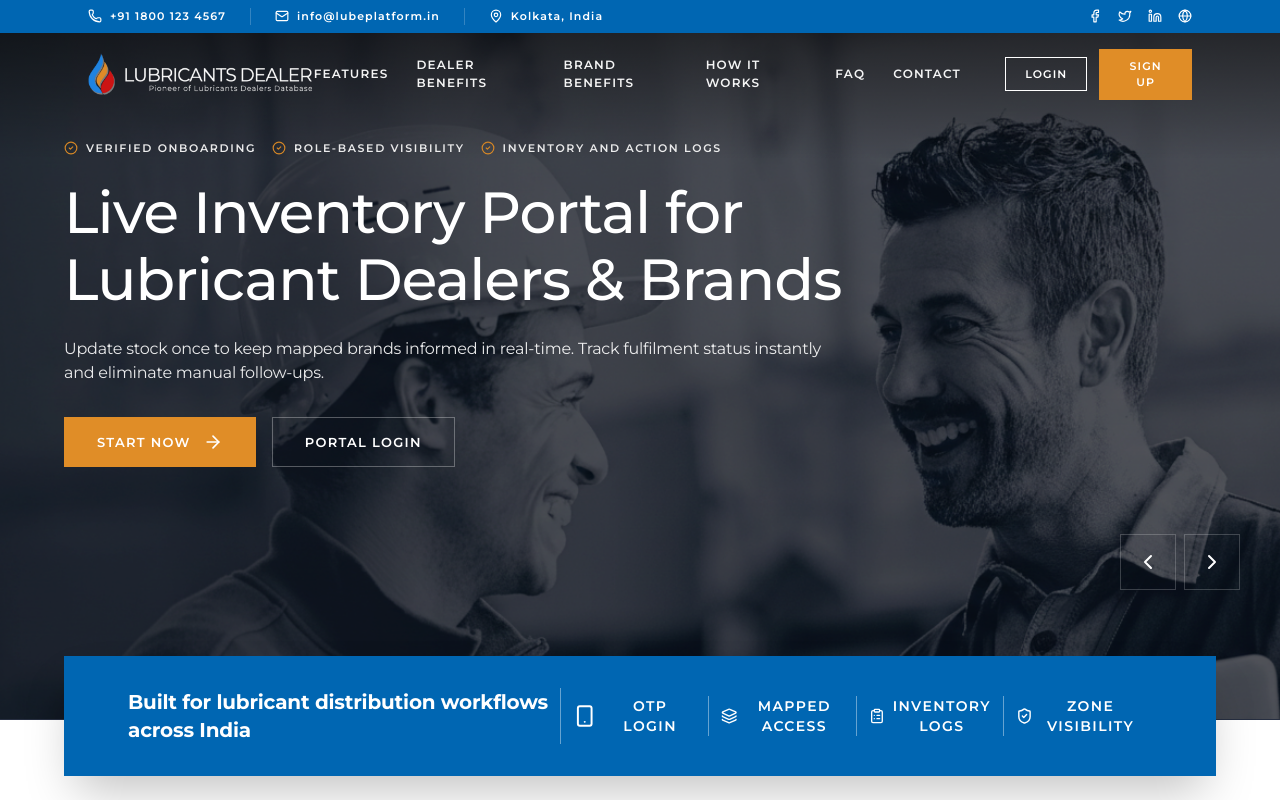
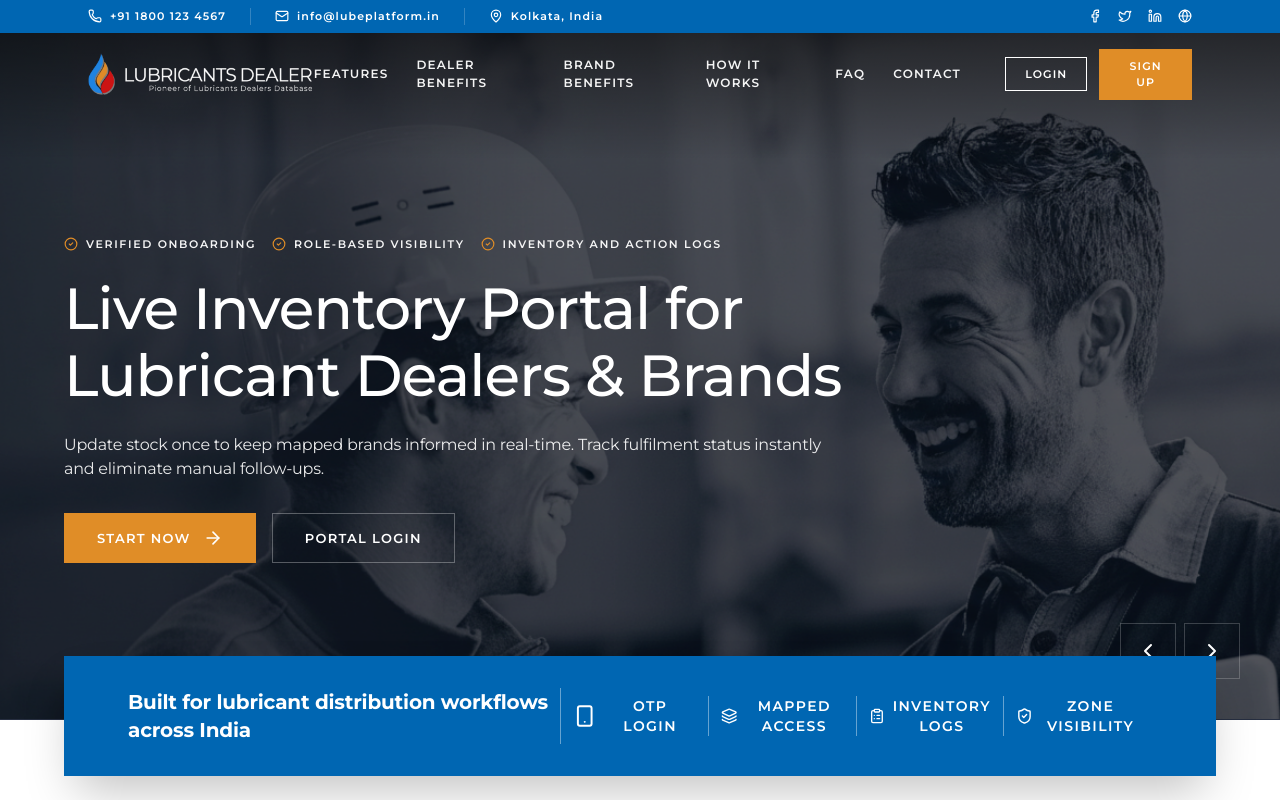
Before and after one commit to aquarioustechnology-alt/Lubricant-Dealer-Platform, a Next.js app: page / in a window 1280 px wide. Shown: the top 800 px of the page. Built offline with nearby package versions, Linux system fonts and the light colour scheme.

Commit message:
Reverted Hero content and controls positioning to centered/bottom

```diff
--- a/src/components/layout/LandingPage/Hero.tsx
+++ b/src/components/layout/LandingPage/Hero.tsx
@@ -82,8 +82,8 @@ export default function Hero() {
                     </motion.div>
 
                     {/* Content Container - Matching Header container */}
-                    <div className="relative h-full flex items-center">
-                        <div className="max-w-7.5xl mx-auto px-6 md:px-12 lg:px-16 w-full -mt-20 lg:-mt-28">
+                    <div className="relative h-full flex items-center pt-16 lg:pt-20">
+                        <div className="max-w-7.5xl mx-auto px-6 md:px-12 lg:px-16 w-full">
                             <div className="max-w-4xl">
                                 {/* Trust Line */}
                                 <motion.div
@@ -158,7 +158,7 @@ export default function Hero() {
             <SignUpModal isOpen={signUpOpen} onClose={() => setSignUpOpen(false)} />
 
             {/* Slider Controls - Square Sharp Edges */}
-            <div className="absolute right-6 sm:right-10 bottom-[18%] z-30 flex gap-2">
+            <div className="absolute right-6 sm:right-10 bottom-10 z-30 flex gap-2">
                 <button
                     onClick={prevSlide}
                     className="w-12 h-12 md:w-14 md:h-14 border border-white/20 flex items-center justify-center text-white hover:bg-secondary hover:border-secondary transition-all rounded-none"
```
